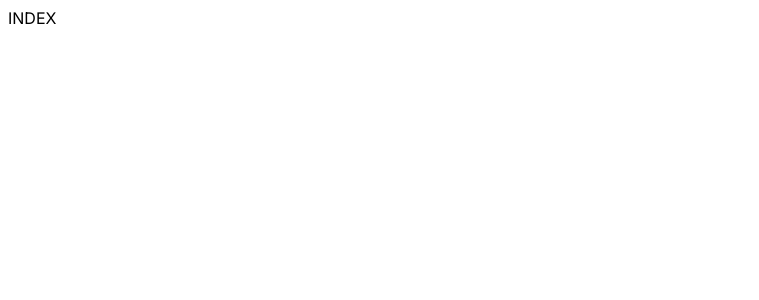
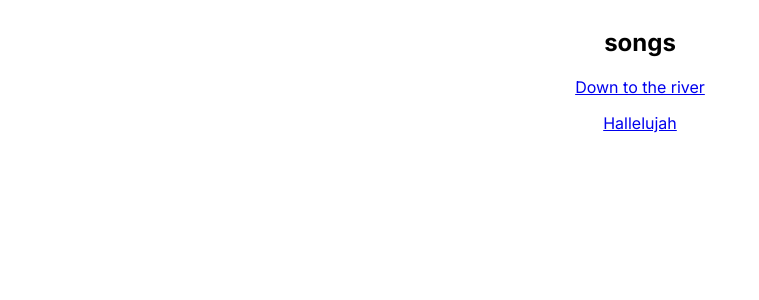
Before and after one commit to Frank-Digital-Experiences/FrankChoir, a Next.js app: page / in a window 1280 px wide. Shown: the top 300 px of the page, without its empty margins (0-759 px from the left). Built offline with nearby package versions, Linux system fonts and the light colour scheme.

Commit message:
adds hardcoded links to home

```diff
--- a/src/app/page.tsx
+++ b/src/app/page.tsx
@@ -9,8 +9,22 @@ import Head from "next/head"
 import styled from "styled-components"
 
 function Home() {
-  return <div>INDEX</div>
+  return (
+    <StyledBody>
+      <h2>songs</h2>
+      <a href="/down-to-the-river">Down to the river</a>
+
+      <a href="/hallelujah">Hallelujah</a>
+    </StyledBody>
+  )
 }
 
-const StyledBody = styled.div``
+const StyledBody = styled.div`
+  display: flex;
+  flex-direction: column;
+  align-items: center;
+  a {
+    margin-bottom: 1rem;
+  }
+`
 export default Home
```
